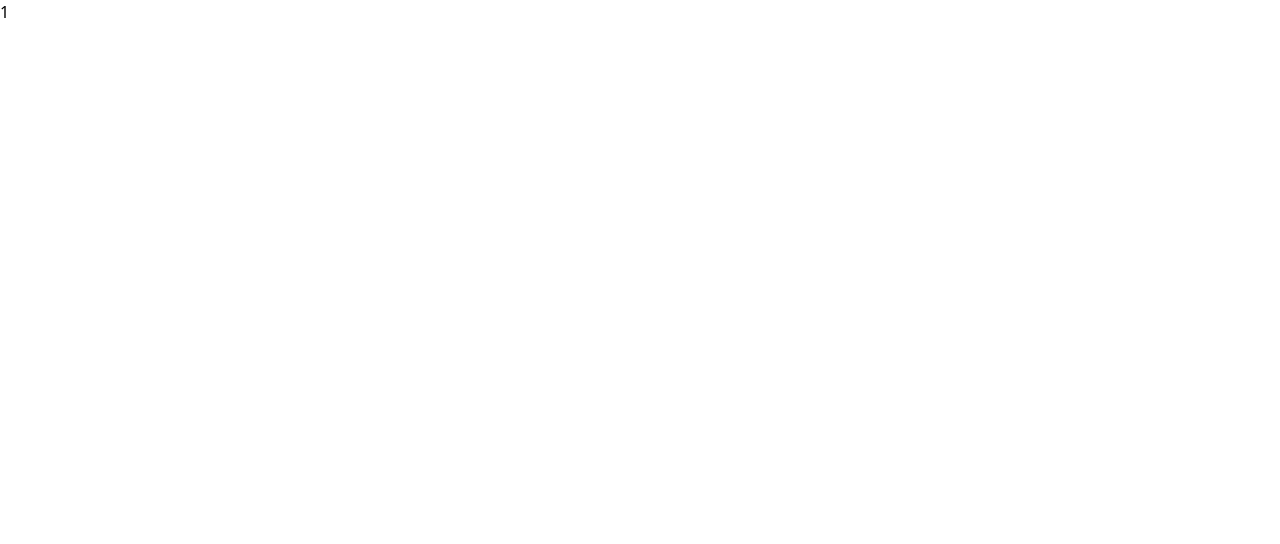
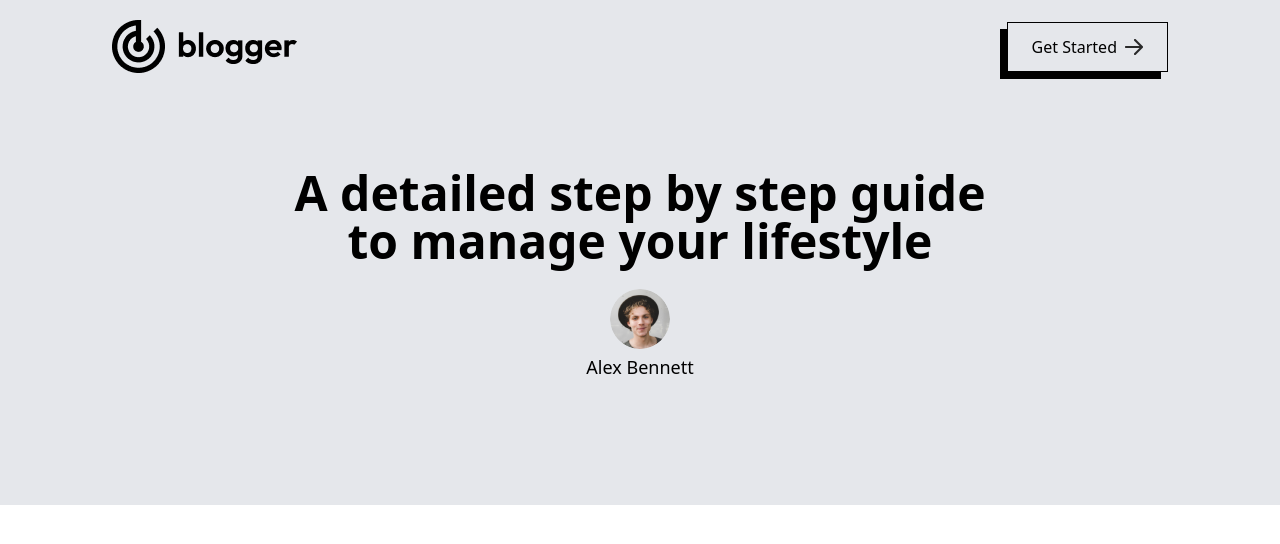
Before and after one commit to partth-code/Blog-Daily, a Next.js app: page /blogs/1 in a window 1280 px wide. Shown: the top 544 px of the page. Built offline with nearby package versions, Linux system fonts and the light colour scheme.

Commit message:
Blog:page:Added author name

```diff
--- a/app/blogs/[id]/page.tsx
+++ b/app/blogs/[id]/page.tsx
@@ -1,30 +1,57 @@
 'use client'
-import React, { useEffect, useState } from "react";
+import React, { Suspense, useEffect, useState } from "react";
+import { useParams } from "next/navigation";
+import Image from "next/image";
+import { assets, blog_data } from "@/Assets/assets";
 
-interface PageProps {
-    params: Promise<{
-        id: string;
-    }>;
-}
 
-const page =  async ({params}:PageProps) =>{
 
-    const [data,setData] = useState(null);
+const PageContent =  () =>{
+
+    const params = useParams<{id: string}>();
+
+    const [data,setData] = useState<(typeof blog_data)[number] | null>(null);
 
     const fetchBlogData = () =>{
-        //continue from here
+        for(let i=0;i<blog_data.length;i++){
+            if(Number(params.id)=== blog_data[i].id){
+                setData(blog_data[i]);
+                console.log(blog_data[i]);
+                break;
+
+            }
+        }
     }
 
     useEffect(()=>{
-        fetchBlogData
-    },[])
+        fetchBlogData();
+    },[params.id])
 
-    const {id} = await params;
+
     return(
-        <div>
-            {id}
+        <div className="bg-gray-200 py-5 px-5 md:px-12 lg:px-28">
+            <div className="flex justify-between items-center">
+                <Image src ={assets.logo} alt="" className="w-[130px] sm:w-auto"/>
+                <button className="flex items-center gap-2 font-medium py-1 px-3 sm:py-3 sm:px-6 border border-black shadow-[-7px_7px_0px_#000000]">
+                    Get Started <Image src={assets.arrow} alt=""/>
+                </button>
+            </div>
+
+            <div className="text-center my-24">
+                <h1 className="tex-2xl sm:text-5xl font-semibold max-w-[700px] mx-auto">{data?.title}</h1>
+               {data && <Image src={data.author_img} alt="" width={60} height={60} className="mx-auto mt-6 border-white rounded-full"/>}
+               <p className="mt-1 pb-2 text-lg max-w-[740px] mx-auto">{data?.author}</p>
+            </div>
         </div>
     )
 }
 
+
+const page = ()=>{
+    return(
+        <Suspense fallback={<div>Loading..</div>}>
+        <PageContent/>
+        </Suspense>
+    )
+}
 export default page;
```
